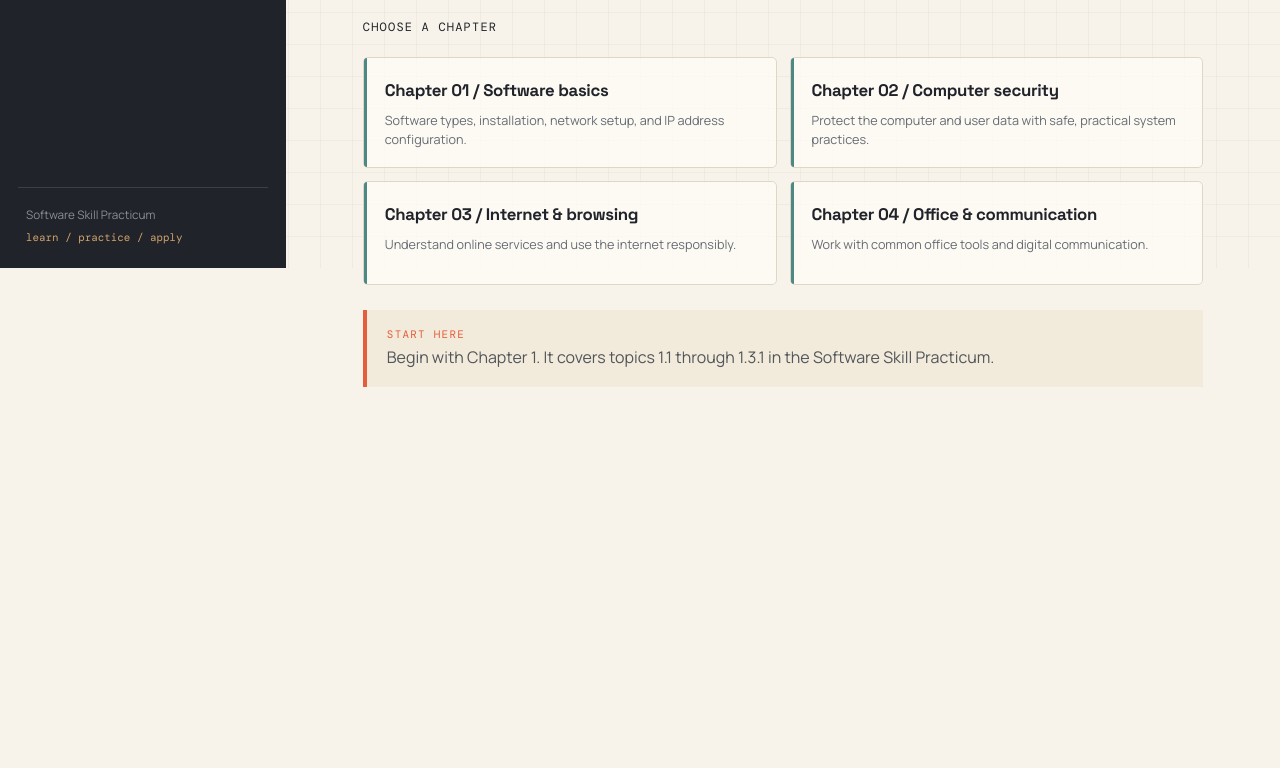
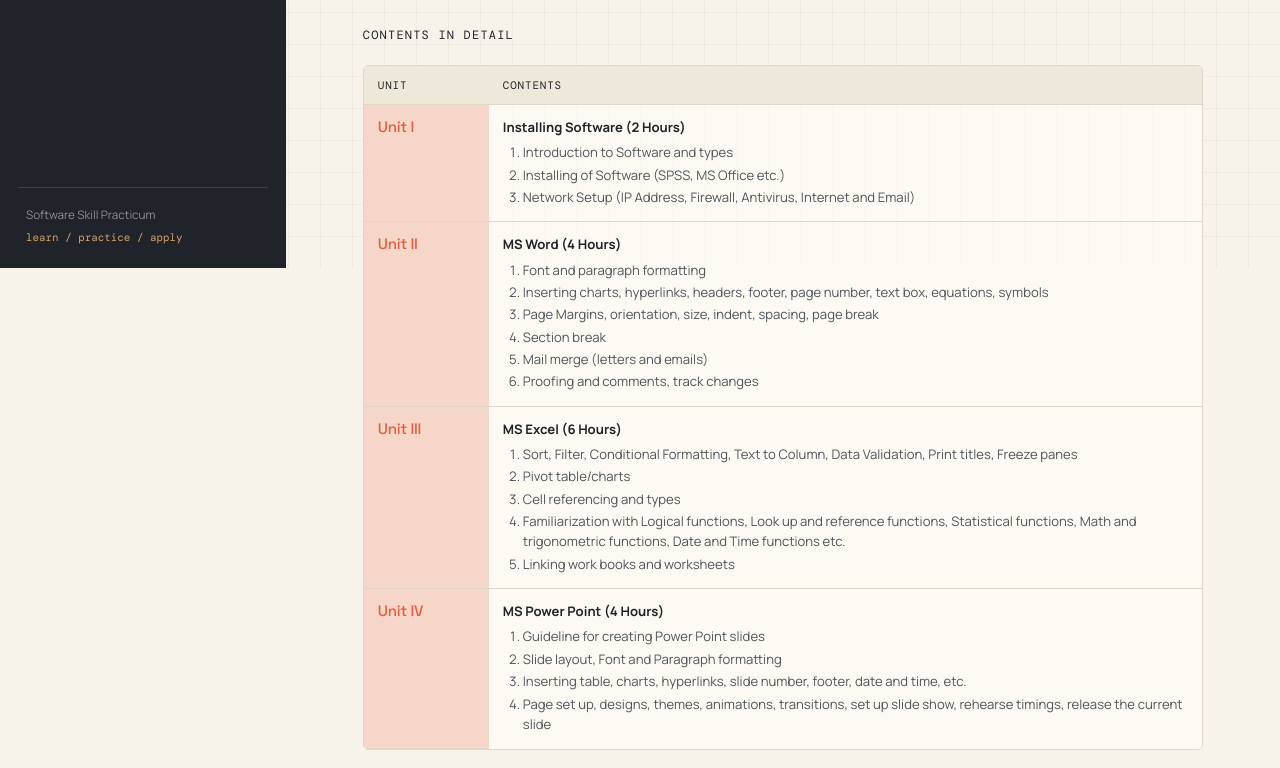
Before and after one commit to Suman8175/portfolio, a plain HTML site: page software-skills/index.html in a window 1280 px wide. Shown: the part 532-1300 px from the top of the page. Before the commit the page ends 1016 px from the top, so only its background shows below. Drawn offline with nearby package versions, Linux system fonts and the light colour scheme.

Commit message:
syllabus updated

```diff
--- a/software-skills/index.html
+++ b/software-skills/index.html
@@ -47,6 +47,75 @@
           </div>
           <div class="unit-stamp"><strong>04</strong><span>Practical chapters.</span><small>SOFTWARE SKILLS</small></div>
         </header>
+
+        <section class="syllabus-section" aria-labelledby="syllabus-title">
+          <div class="reading-tools">
+            <p class="section-label" id="syllabus-title">Contents in Detail</p>
+          </div>
+          <div class="table-wrap syllabus-table">
+            <table>
+              <thead>
+                <tr>
+                  <th scope="col">Unit</th>
+                  <th scope="col">Contents</th>
+                </tr>
+              </thead>
+              <tbody>
+                <tr>
+                  <th scope="row">Unit I</th>
+                  <td>
+                    <strong>Installing Software (2 Hours)</strong>
+                    <ol>
+                      <li>Introduction to Software and types</li>
+                      <li>Installing of Software (SPSS, MS Office etc.)</li>
+                      <li>Network Setup (IP Address, Firewall, Antivirus, Internet and Email)</li>
+                    </ol>
+                  </td>
+                </tr>
+                <tr>
+                  <th scope="row">Unit II</th>
+                  <td>
+                    <strong>MS Word (4 Hours)</strong>
+                    <ol>
+                      <li>Font and paragraph formatting</li>
+                      <li>Inserting charts, hyperlinks, headers, footer, page number, text box, equations, symbols</li>
+                      <li>Page Margins, orientation, size, indent, spacing, page break</li>
+                      <li>Section break</li>
+                      <li>Mail merge (letters and emails)</li>
+                      <li>Proofing and comments, track changes</li>
+                    </ol>
+                  </td>
+                </tr>
+                <tr>
+                  <th scope="row">Unit III</th>
+                  <td>
+                    <strong>MS Excel (6 Hours)</strong>
+                    <ol>
+                      <li>Sort, Filter, Conditional Formatting, Text to Column, Data Validation, Print titles, Freeze panes</li>
+                      <li>Pivot table/charts</li>
+                      <li>Cell referencing and types</li>
+                      <li>Familiarization with Logical functions, Look up and reference functions, Statistical functions, Math and trigonometric functions, Date and Time functions etc.</li>
+                      <li>Linking work books and worksheets</li>
+                    </ol>
+                  </td>
+                </tr>
+                <tr>
+                  <th scope="row">Unit IV</th>
+                  <td>
+                    <strong>MS Power Point (4 Hours)</strong>
+                    <ol>
+                      <li>Guideline for creating Power Point slides</li>
+                      <li>Slide layout, Font and Paragraph formatting</li>
+                      <li>Inserting table, charts, hyperlinks, slide number, footer, date and time, etc.</li>
+                      <li>Page set up, designs, themes, animations, transitions, set up slide show, rehearse timings, release the current slide</li>
+                    </ol>
+                  </td>
+                </tr>
+              </tbody>
+            </table>
+          </div>
+        </section>
+
         <div class="reading-tools"><p class="section-label">Choose a chapter</p></div>
         <section class="topic-index" aria-label="Software Skills chapters">
           <a class="topic-card" href="chapter1.html">
--- a/software-skills/styles.css
+++ b/software-skills/styles.css
@@ -280,6 +280,15 @@ th, td { padding: 12px 14px; vertical-align: top; border-bottom: 1px solid var(-
 th { color: var(--ink); background: var(--paper-deep); font: .68rem var(--mono); letter-spacing: .08em; text-transform: uppercase; }
 td { color: #4f555b; }
 tr:last-child td { border-bottom: 0; }
+.syllabus-section { margin-top: 8px; }
+.syllabus-table { margin-top: 0; }
+.syllabus-table table { min-width: 560px; }
+.syllabus-table th:first-child { width: 125px; }
+.syllabus-table tbody th { color: var(--accent); background: var(--accent-pale); font-family: var(--display); font-size: .95rem; letter-spacing: -.02em; text-transform: none; }
+.syllabus-table td { line-height: 1.55; }
+.syllabus-table td > strong { display: block; margin-bottom: 5px; color: var(--ink); }
+.syllabus-table ol { margin: 0; padding-left: 20px; }
+.syllabus-table li { margin: 2px 0; }
 .topic-index { display: grid; grid-template-columns: repeat(2, minmax(0, 1fr)); gap: 13px; margin: 0 0 25px; }
 .topic-card { position: relative; min-height: 104px; padding: 19px 21px 17px; background: rgba(255, 253, 248, .72); border: 1px solid var(--line); border-radius: 5px; transition: border-color .2s, transform .2s, box-shadow .2s; }
 .topic-card::before { position: absolute; top: 0; bottom: 0; left: 0; width: 3px; background: var(--teal); border-radius: 5px 0 0 5px; content: ""; }
```
